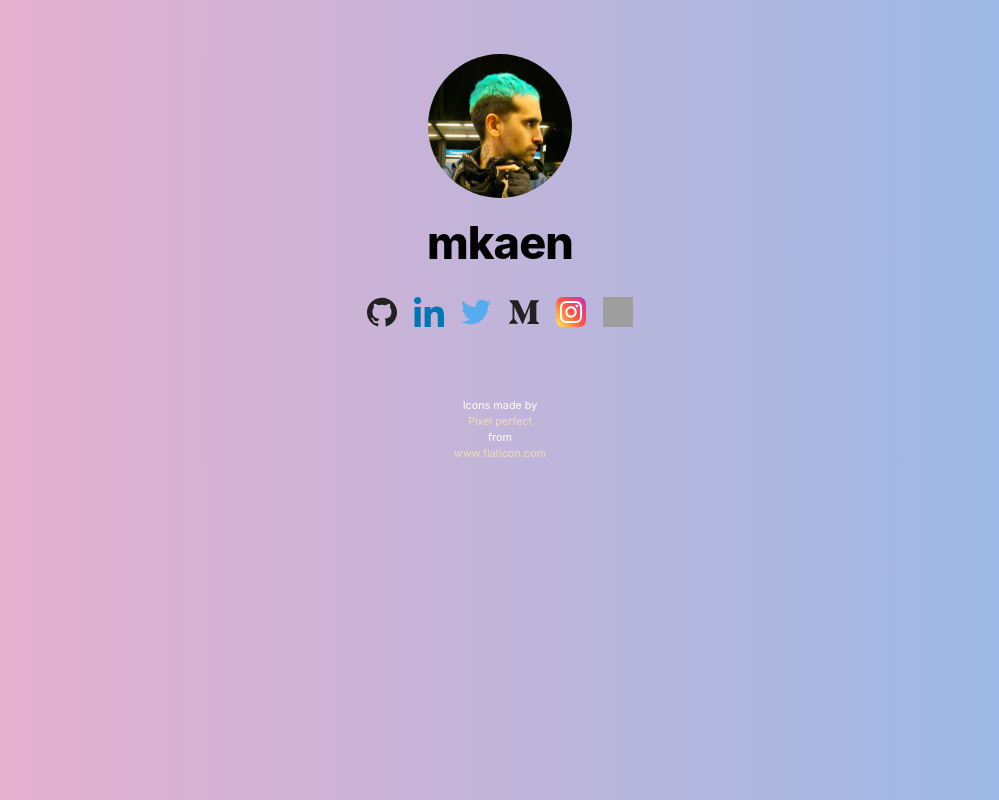
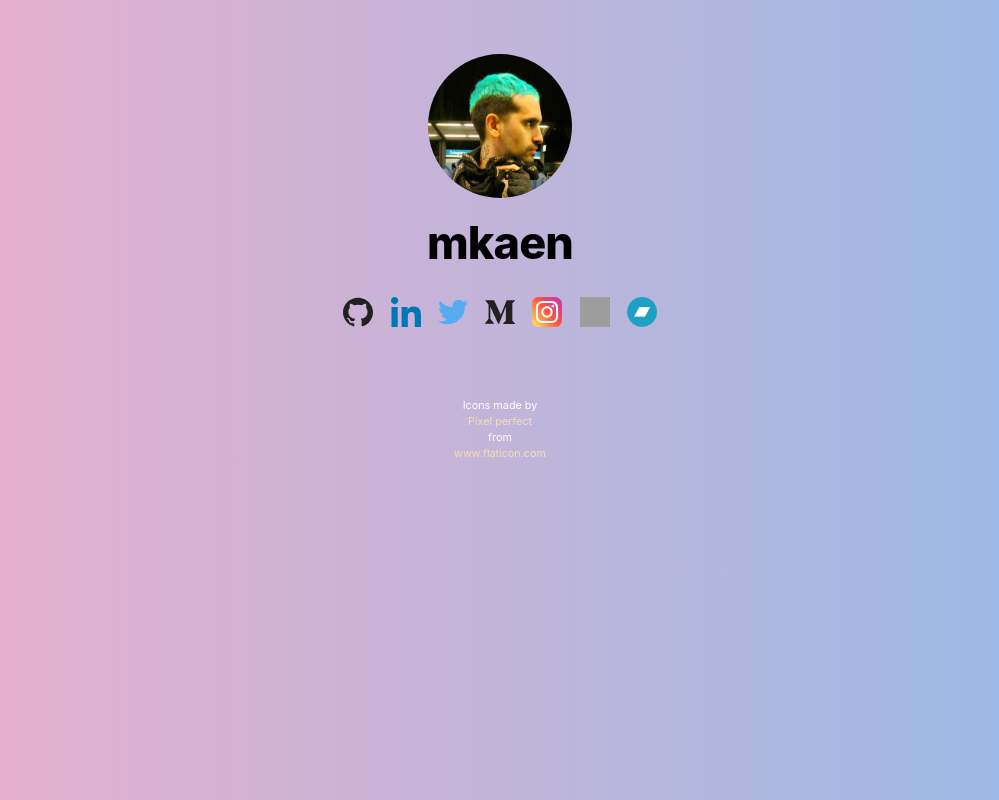
Before and after one commit to kaenovsky/nextjs-no-brainer, a Next.js app: page / in a window 1280 px wide. Shown: the whole page, without its empty margins (140-1139 px from the left). Built offline with nearby package versions, Linux system fonts and the light colour scheme; grey boxes are pictures that could not be loaded.

Commit message:
- link bandcamp

```diff
--- a/pages/index.js
+++ b/pages/index.js
@@ -17,6 +17,7 @@ export default function Home() {
           <a rel="noreferrer" href='https://medium.com/@mkaen' target='_blank'><Image alt='medium' src="/medium.svg" width={30} height={30} /></a>
           <a rel="noreferrer" href='https://www.instagram.com/guybrushsays' target='_blank'><Image alt='instagram' src="/instagram.svg" width={30} height={30} /></a>
           <a rel="noreferrer" href='https://www.twitch.tv/jesuisguybrush' target='_blank'><Image alt='twitch' src="/twitch.svg" width={30} height={30} /></a>
+          <a rel="noreferrer" href='https://www.bandcamp.com/kaenovsky' target='_blank'><Image alt='bandcamp' src="/bandcamp.png" width={30} height={30} /></a>
         </div>
         <div className='flaticon'>Icons made by <a href="https://www.flaticon.com/authors/pixel-perfect" title="Pixel perfect">Pixel perfect</a> from <a href="https://www.flaticon.com/" title="Flaticon">www.flaticon.com</a></div>
       </section>
```
Also changed, not shown: public/bandcamp.png (added).
